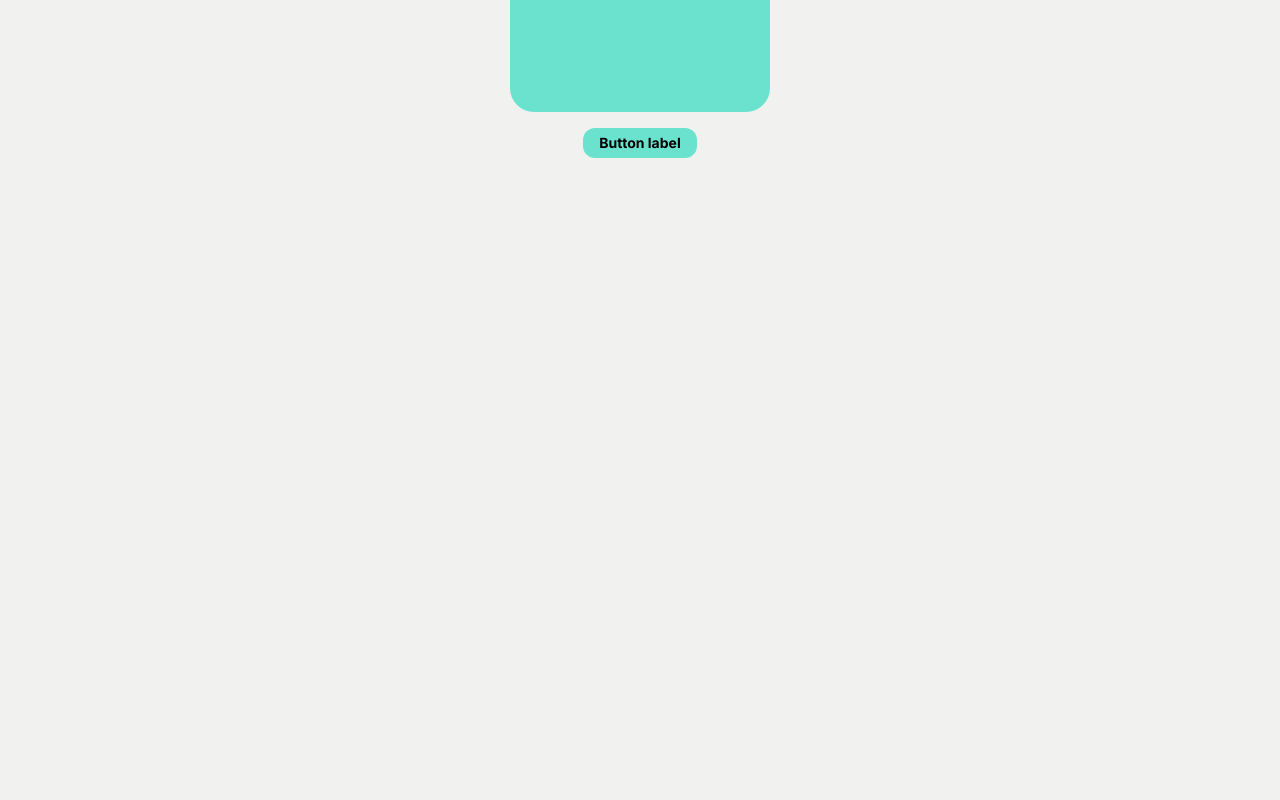
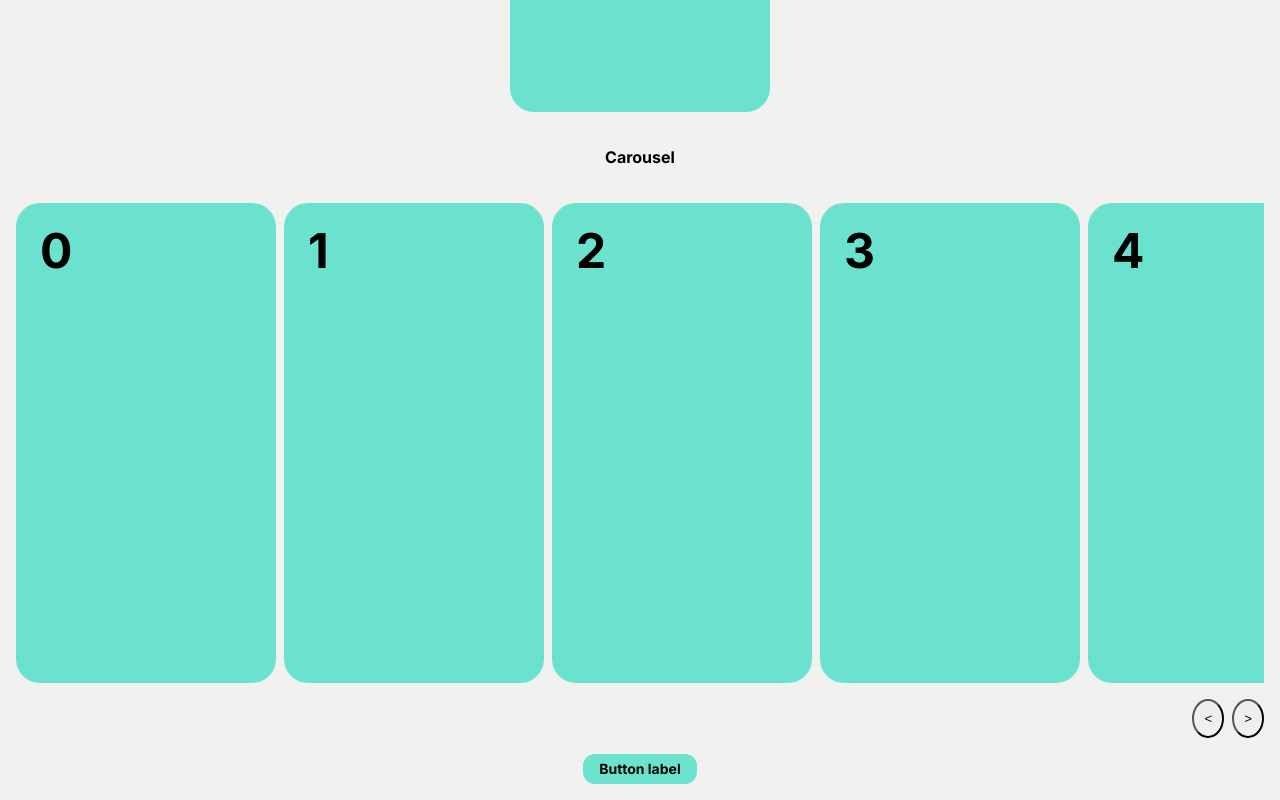
Before and after one commit to andrearotesi/sustainability-report, an Angular app: page / in a window 1280 px wide. Shown: the part 384-1184 px from the top of the page. Before the commit the page ends 800 px from the top, so only its background shows below. Built offline with nearby package versions, Linux system fonts and the light colour scheme.

Commit message:
Added working carousel

```diff
--- a/src/app/app.html
+++ b/src/app/app.html
@@ -6,6 +6,15 @@
   </ng-container>
 </sr-card>
 
+<h4>Carousel</h4>
+<sr-carousel>
+  @for (i of [0, 1, 2, 3, 4, 5, 6]; track i) {
+    <sr-card carousel-item>
+      <span card-title>{{ i }}</span>
+    </sr-card>
+  }
+</sr-carousel>
+
 <button class="pr-button">
   <span>Button label</span>
 </button>
--- a/src/app/app.ts
+++ b/src/app/app.ts
@@ -1,10 +1,11 @@
 import { Component, signal } from '@angular/core';
 import { RouterOutlet } from '@angular/router';
 import {Card} from './components/card/card';
+import {Carousel} from './components/carousel/carousel';
 
 @Component({
   selector: 'app-root',
-  imports: [RouterOutlet, Card],
+  imports: [RouterOutlet, Card, Carousel],
   templateUrl: './app.html',
   styleUrl: './app.scss'
 })
--- a/src/app/components/card/card.html
+++ b/src/app/components/card/card.html
@@ -3,6 +3,6 @@
   <ng-content select="[card-title]" />
 </header>
 
-<section class="internal-padding">
+<div class="internal-padding">
   <ng-content select="[card-body]" />
-</section>
+</div>
--- /dev/null
+++ b/src/app/components/carousel/carousel.html
@@ -0,0 +1,10 @@
+<div class="items-container" #itemsContainer>
+  <div class="items">
+    <ng-content select="[carousel-item]" />
+  </div>
+</div>
+
+<div class="actions-container">
+  <button class="action" (click)="scrollByItem('left')"> &lt; </button>
+  <button class="action" (click)="scrollByItem('right')"> &gt; </button>
+</div>
--- /dev/null
+++ b/src/app/components/carousel/carousel.scss
@@ -0,0 +1,38 @@
+:host {
+  width: 100%;
+  display: flex;
+  flex-direction: column;
+  gap: 1rem;
+  overflow: hidden;
+
+  .items-container {
+    width: 100%;
+    overflow-x: auto;
+    scroll-snap-type: x mandatory;
+    scroll-behavior: smooth;
+
+    .items {
+      width: max-content;
+      display: flex;
+      align-items: center;
+      gap: 0.5rem;
+
+      [carousel-item] {
+        flex: 0 0 auto;
+        scroll-snap-align: start;
+      }
+    }
+  }
+
+  .actions-container {
+    display: flex;
+    align-items: center;
+    justify-content: flex-end;
+    gap: 0.5rem;
+
+    .action {
+      border-radius: 50%;
+      padding: 10px;
+    }
+  }
+}
--- /dev/null
+++ b/src/app/components/carousel/carousel.ts
@@ -0,0 +1,25 @@
+import {Component, ElementRef, ViewChild} from '@angular/core';
+
+@Component({
+  selector: 'sr-carousel',
+  imports: [],
+  templateUrl: './carousel.html',
+  styleUrl: './carousel.scss'
+})
+export class Carousel {
+  @ViewChild('itemsContainer', { static: true })
+  scrollContainer!: ElementRef<HTMLDivElement>;
+
+  // TODO improve, rename etc...
+  scrollByItem(direction: 'left' | 'right') {
+    const container = this.scrollContainer.nativeElement;
+    const item = container.querySelector('[carousel-item]');
+    if (!item) return;
+
+    const itemWidth = (item as HTMLElement).offsetWidth;
+    container.scrollBy({
+      left: direction === 'right' ? itemWidth : -itemWidth,
+      behavior: 'smooth',
+    });
+  }
+}
--- a/src/styles.scss
+++ b/src/styles.scss
@@ -4,6 +4,7 @@
 @use 'styles/spaces';
 @use 'styles/components/button';
 @use 'styles/components/card';
+@use 'styles/components/carousel';
 @import url('https://fonts.googleapis.com/css2?family=Inter:ital,opsz,wght@0,14..32,100..900;1,14..32,100..900&display=swap');
 
 html, body {
--- /dev/null
+++ b/src/styles/components/carousel.scss
@@ -0,0 +1,6 @@
+ sr-carousel {
+   [carousel-item] {
+     flex: 0 0 auto;
+     scroll-snap-align: start;
+   }
+ }
```
Also changed, not shown: 1 other file (tests, documents, lock files or other folders).
